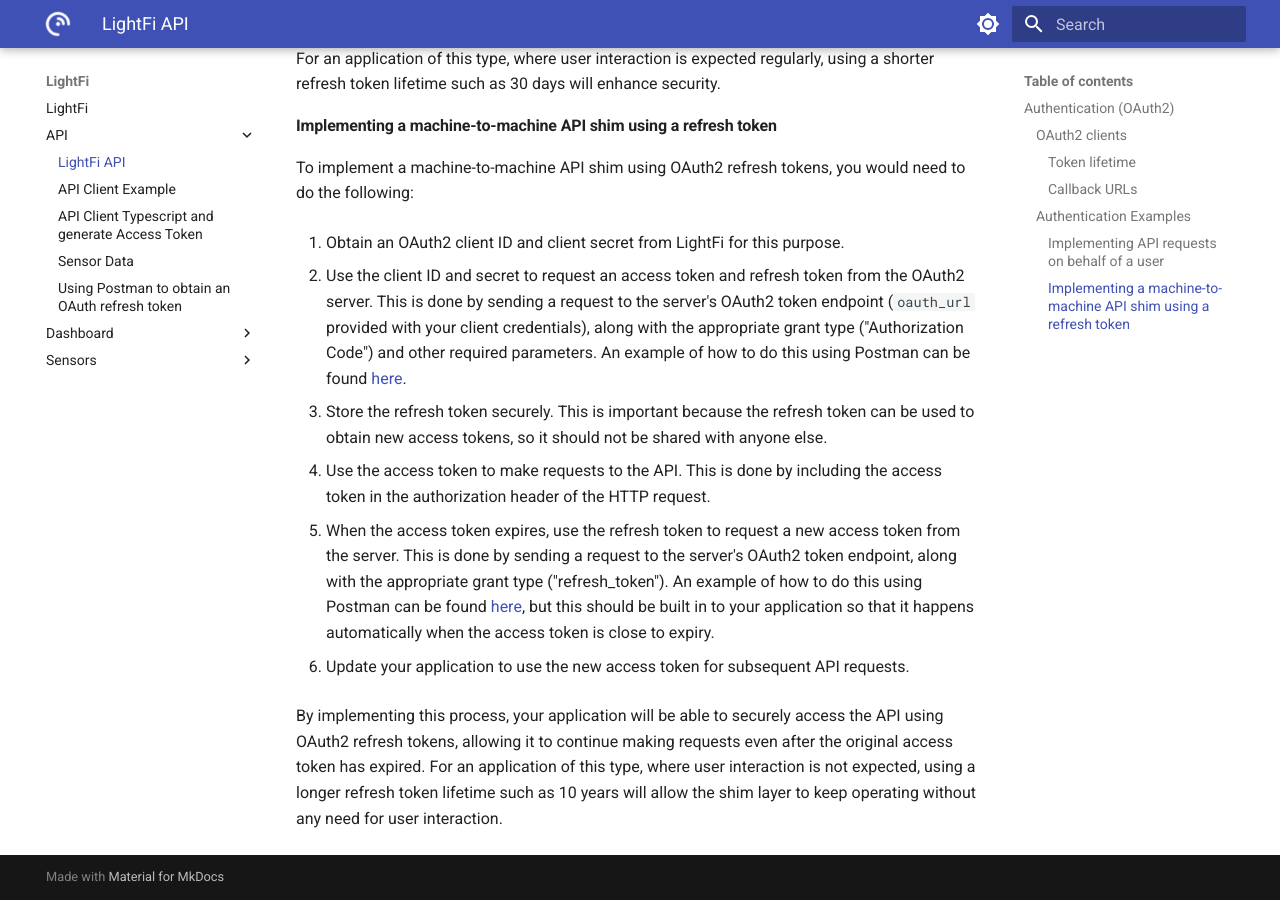
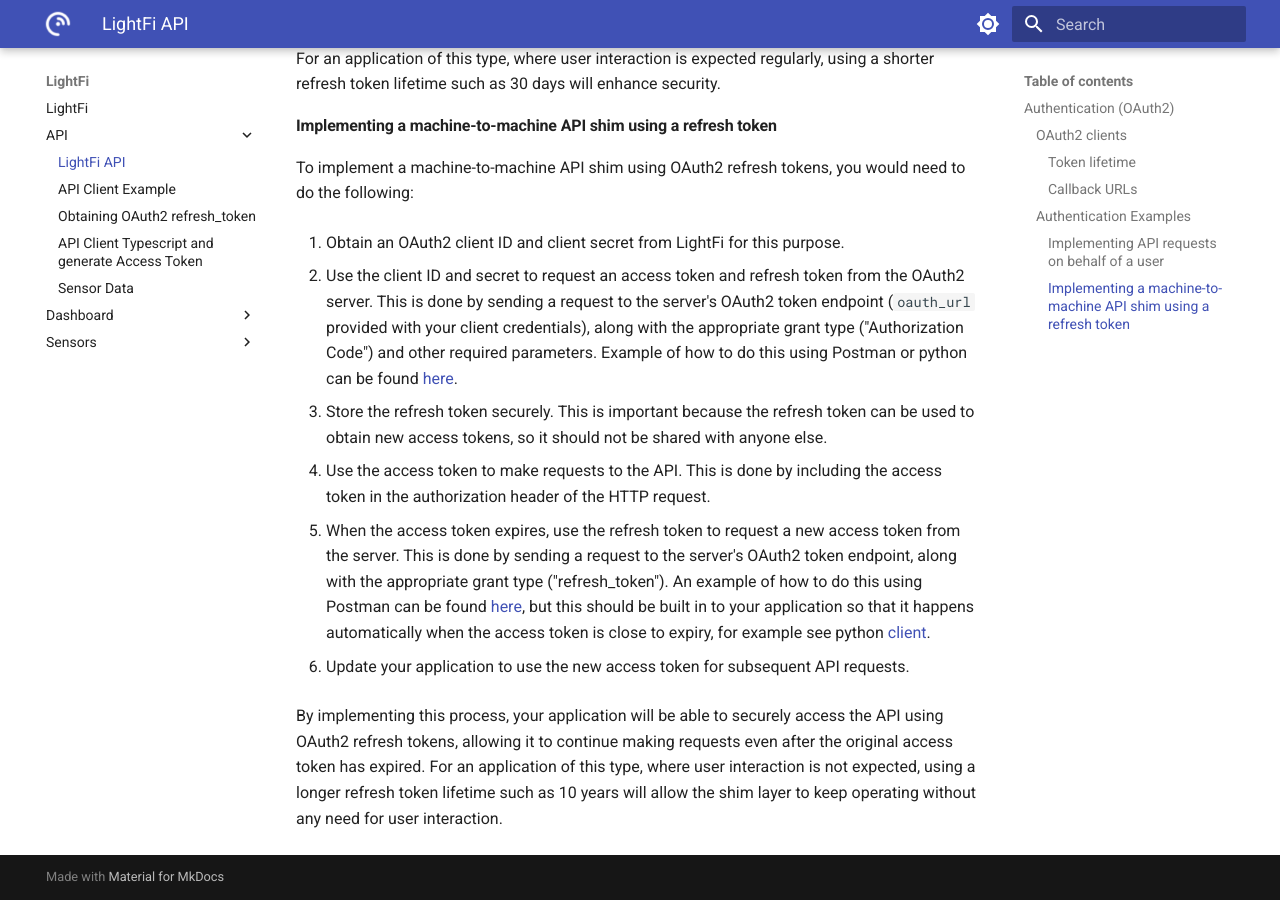
Before and after one commit to LightFiLimited/lf-documentation, an MkDocs documentation site: the page built from docs/API/index.md, in a window 1280 px wide and 900 px high, scrolled down 1579 px. Built offline with MkDocs 1.6.1 and Material for MkDocs 9.7.7, drawn with Linux system fonts in a browser that asks for light colours.

Commit message:
Add OAuth2 refresh_token python example

````diff
--- a/docs/API/client_example.md
+++ b/docs/API/client_example.md
@@ -60,7 +60,7 @@
 
 ### Using a refresh token
 
-To handle obtaining a new `access_token` using your `refresh_token` (see [Using Postman to obtain an OAuth refresh token](/API/postman_refresh_token/)) you can use code like the following:
+To handle obtaining a new `access_token` using your `refresh_token` (see [Obtaining an OAuth2 refresh token](/API/client_refresh_token/)) you can use code like the following:
 
 ```python
 import httpx
--- a/docs/API/index.md
+++ b/docs/API/index.md
@@ -73,7 +73,7 @@
   This is done by sending a request to the server's OAuth2 token endpoint
   (`oauth_url` provided with your client credentials),
   along with the appropriate grant type ("Authorization Code") and other required parameters.
-  An example of how to do this using Postman can be found [here](/API/postman_refresh_token/).
+  Example of how to do this using Postman or python can be found [here](/API/client_refresh_token/).
 
   3. Store the refresh token securely.
   This is important because the refresh token can be used to obtain new access tokens,
@@ -85,9 +85,9 @@
   5. When the access token expires, use the refresh token to request a new access token from the server.
   This is done by sending a request to the server's OAuth2 token endpoint,
   along with the appropriate grant type ("refresh_token").
-  An example of how to do this using Postman can be found [here](/API/postman_refresh_token/#using-the-refresh-token),
+  An example of how to do this using Postman can be found [here](/API/client_refresh_token/#using-the-refresh-token),
   but this should be built in to your application so that it happens automatically when the access token is close
-  to expiry.
+  to expiry, for example see python [client](/API/client_example/#using-a-refresh-token).
 
   6. Update your application to use the new access token for subsequent API requests.
 
````
Also changed, not shown: docs/API/client_refresh_token.md (added, +85 -0 lines), docs/API/postman_refresh_token.md (deleted, +0 -26 lines).
